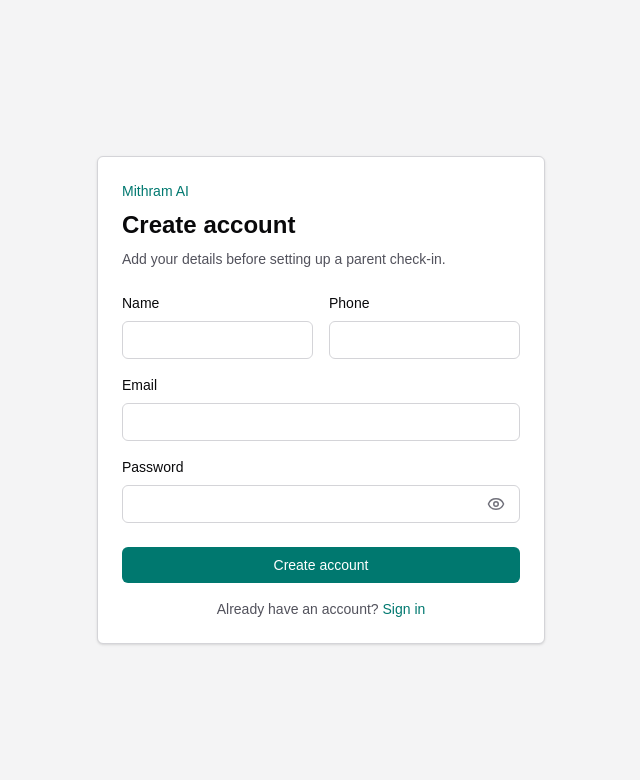
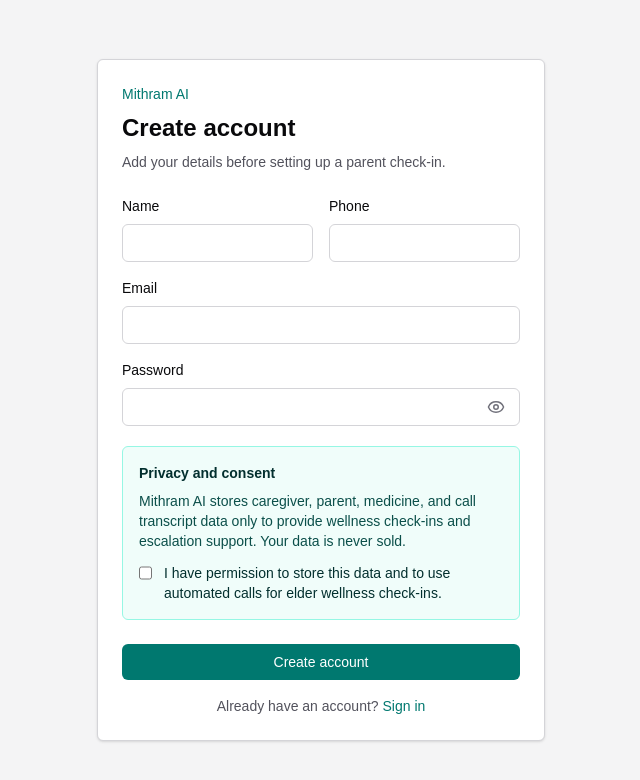
Before and after one commit to JishnuVijayan/Mithram_AI_Codex_Nightline, a Next.js app in the folder mithram_ai/: page /signup in a window 1280 px wide. Shown: the top 780 px of the page, without its empty margins (319-959 px from the left). Built offline with nearby package versions, Linux system fonts and the light colour scheme.

Commit message:
feat: add signup consent and trial metadata

```diff
--- a/mithram_ai/app/lib/repositories.ts
+++ b/mithram_ai/app/lib/repositories.ts
@@ -5,6 +5,7 @@
   email: string;
   password: string;
   phone: string;
+  consentAccepted: true;
 };
 
 type ParentInput = {
@@ -34,8 +35,15 @@
 };
 
 export function createUser(data: SignupInput) {
+  const trialEndsAt = new Date();
+  trialEndsAt.setDate(trialEndsAt.getDate() + 7);
+
   return prisma.user.create({
-    data,
+    data: {
+      ...data,
+      consentAcceptedAt: new Date(),
+      trialEndsAt,
+    },
     select: { id: true },
   });
 }
--- a/mithram_ai/app/lib/validation.ts
+++ b/mithram_ai/app/lib/validation.ts
@@ -5,6 +5,9 @@
   email: z.email("Enter a valid email").toLowerCase(),
   password: z.string().min(1, "Password is required"),
   phone: z.string().trim().min(1, "Phone is required"),
+  consentAccepted: z.literal(true, {
+    error: "Consent is required to create an account",
+  }),
 });
 
 export const loginSchema = z.object({
--- a/mithram_ai/app/signup/page.tsx
+++ b/mithram_ai/app/signup/page.tsx
@@ -24,6 +24,7 @@
         email: formData.get("email"),
         password: formData.get("password"),
         phone: formData.get("phone"),
+        consentAccepted: formData.has("consentAccepted"),
       }),
     });
     const payload = await response.json();
@@ -90,6 +91,29 @@
           <PasswordInput id="password" name="password" required />
         </label>
 
+        <section className="mt-5 rounded-md border border-teal-200 bg-teal-50 p-4">
+          <h2 className="text-sm font-semibold text-teal-950">
+            Privacy and consent
+          </h2>
+          <p className="mt-2 text-sm text-teal-900">
+            Mithram AI stores caregiver, parent, medicine, and call transcript
+            data only to provide wellness check-ins and escalation support. Your
+            data is never sold.
+          </p>
+          <label className="mt-3 flex items-start gap-3 text-sm text-teal-950">
+            <input
+              name="consentAccepted"
+              type="checkbox"
+              required
+              className="mt-0.5 size-4 rounded border-teal-300"
+            />
+            <span>
+              I have permission to store this data and to use automated calls
+              for elder wellness check-ins.
+            </span>
+          </label>
+        </section>
+
         {error ? <p className="mt-4 text-sm text-red-600">{error}</p> : null}
 
         <button
```
Also changed, not shown: 2 other files (tests, documents, lock files or other folders).
